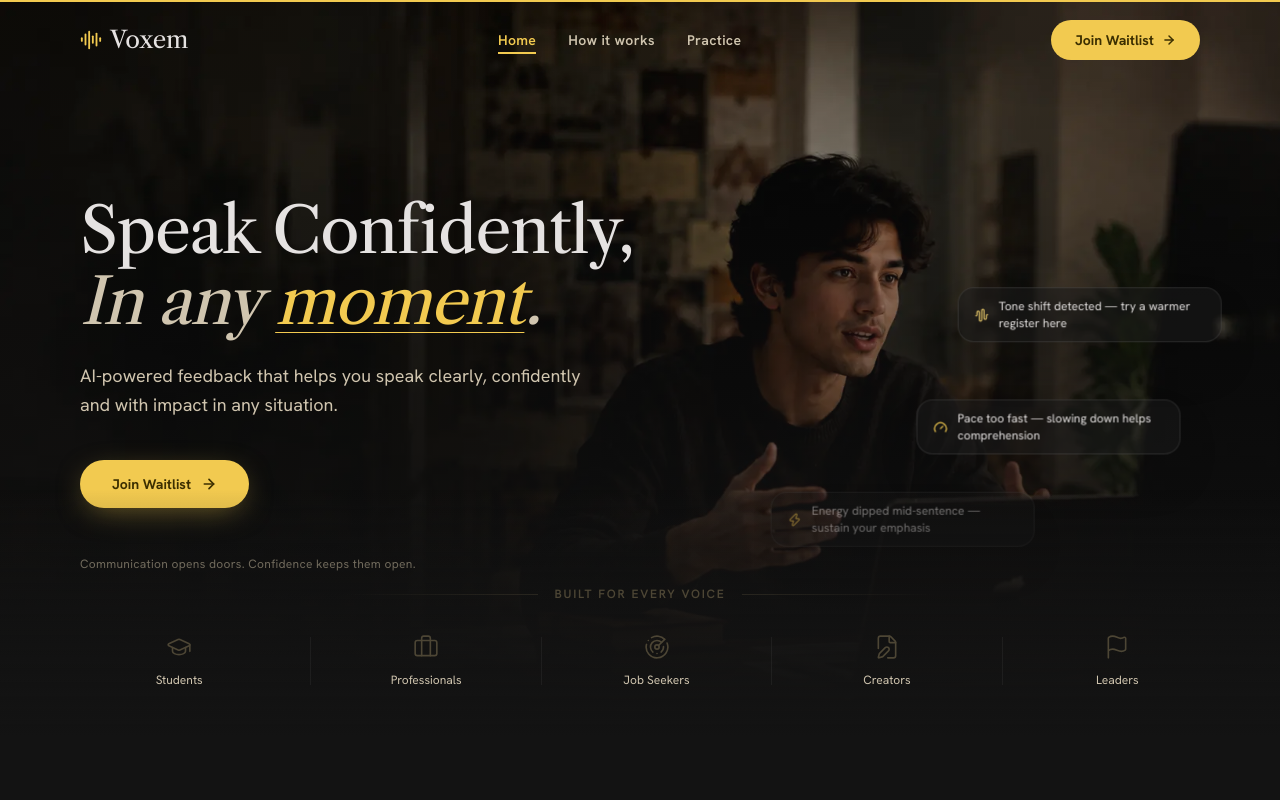
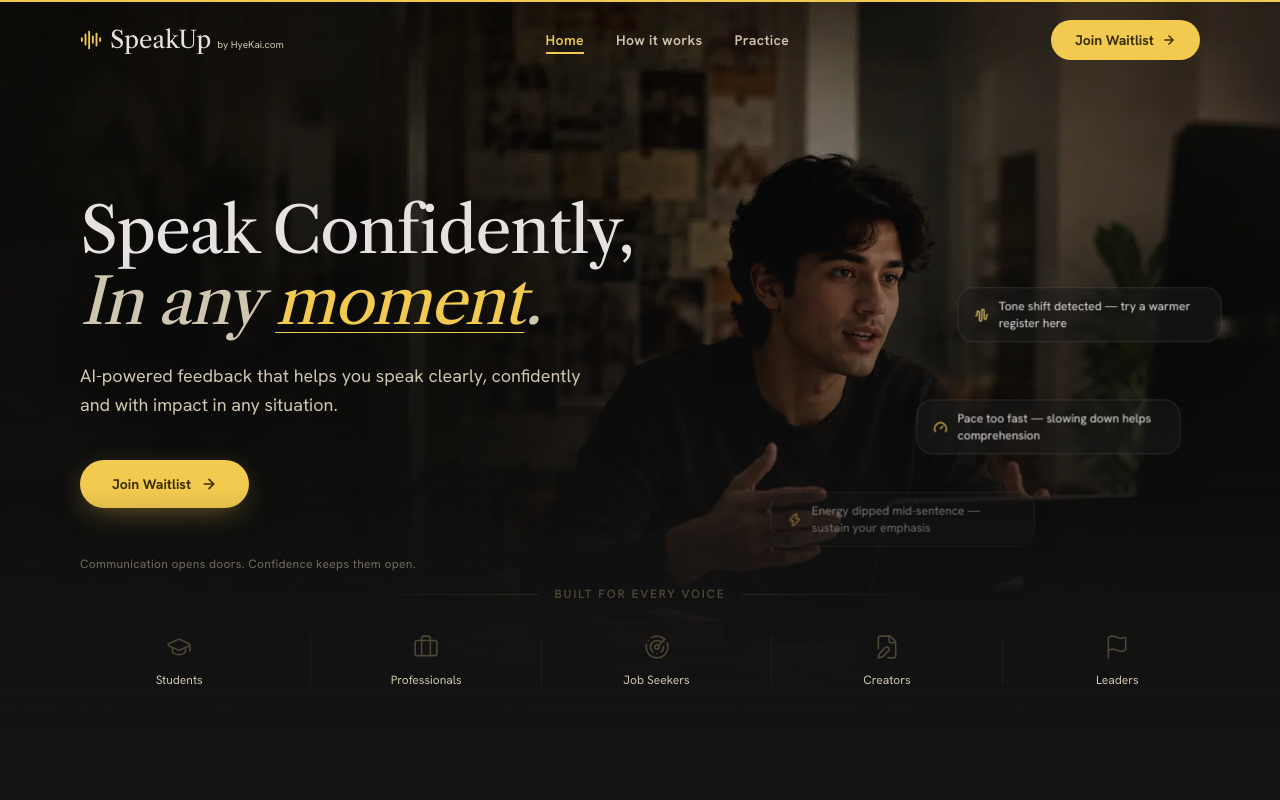
Before and after one commit to SurajAiri/confidence-speak-up, a Next.js app in the folder apps/demo/: page / in a window 1280 px wide. Shown: the top 800 px of the page. Built offline with nearby package versions, Linux system fonts and the light colour scheme.

Commit message:
logo-speakup-changed

```diff
--- a/apps/demo/src/app/layout.tsx
+++ b/apps/demo/src/app/layout.tsx
@@ -7,9 +7,9 @@ import "@fontsource-variable/hanken-grotesk/wght.css";
 import "./globals.css";
 
 export const metadata: Metadata = {
-  title: "Voxem — Speak Confidently, In Any Moment",
+  title: "SpeakUp — Speak Confidently, In Any Moment",
   description:
-    "AI-powered feedback that helps you speak clearly, confidently and with impact in any situation. Practice interviews, debates, and everyday conversations with Voxem.",
+    "AI-powered feedback that helps you speak clearly, confidently and with impact in any situation. Practice interviews, debates, and everyday conversations with SpeakUp.",
 };
 
 export default function RootLayout({
--- a/apps/demo/src/components/dashboard-mock.tsx
+++ b/apps/demo/src/components/dashboard-mock.tsx
@@ -169,7 +169,7 @@ export function DashboardMock() {
       <div className="hidden md:flex w-[150px] shrink-0 flex-col border-r border-white/5 py-5 px-4">
         <div className="flex items-center gap-2 mb-8 px-1">
           <AudioLines size={16} className="text-primary" />
-          <span className="font-sans font-bold text-sm">Voxem</span>
+          <span className="font-sans font-bold text-sm">SpeakUp</span>
         </div>
         <div className="flex flex-col gap-1">
           {[
--- a/apps/demo/src/components/footer.tsx
+++ b/apps/demo/src/components/footer.tsx
@@ -1,4 +1,4 @@
-import { AudioLines } from "lucide-react";
+import { Logo } from "./logo";
 
 function TwitterIcon() {
   return (
@@ -29,12 +29,11 @@ export function Footer() {
       <div className="max-w-[1280px] mx-auto px-5 md:px-20">
         <div className="grid grid-cols-1 md:grid-cols-4 gap-10 md:gap-6">
           <div className="md:col-span-1">
-            <div className="font-display text-xl text-on-surface mb-4 flex items-center gap-2">
-              <AudioLines className="text-primary" size={18} />
-              Voxem
+            <div className="mb-4">
+              <Logo size="sm" />
             </div>
             <p className="font-sans text-xs text-on-surface-variant leading-relaxed">
-              © 2026 Hyekai.com Refined rhetoric for the modern leader.
+              © 2026 HyeKai.com Refined rhetoric for the modern leader.
             </p>
           </div>
 
--- /dev/null
+++ b/apps/demo/src/components/logo.tsx
@@ -0,0 +1,36 @@
+import { AudioLines } from "lucide-react";
+
+const SIZE_MAP = {
+  sm: {
+    icon: 18,
+    name: "text-xl",
+    sub: "text-[9px]",
+    gap: "gap-2",
+  },
+  md: {
+    icon: 22,
+    name: "text-2xl",
+    sub: "text-[10px]",
+    gap: "gap-2",
+  },
+} as const;
+
+export function Logo({ size = "md" }: { size?: keyof typeof SIZE_MAP }) {
+  const s = SIZE_MAP[size];
+
+  return (
+    <span className={`flex items-center ${s.gap} shrink-0`}>
+      <AudioLines className="text-primary" size={s.icon} strokeWidth={2} />
+      <span className="flex items-baseline gap-1.5">
+        <span className={`font-display ${s.name} text-on-surface leading-none`}>
+          SpeakUp
+        </span>
+        <span
+          className={`font-sans ${s.sub} text-on-surface-variant leading-none whitespace-nowrap`}
+        >
+          by HyeKai.com
+        </span>
+      </span>
+    </span>
+  );
+}
--- a/apps/demo/src/components/navbar.tsx
+++ b/apps/demo/src/components/navbar.tsx
@@ -2,7 +2,8 @@
 
 import { useEffect, useState } from "react";
 import { AnimatePresence, motion } from "framer-motion";
-import { AudioLines, Menu, X, ArrowRight } from "lucide-react";
+import { Menu, X, ArrowRight } from "lucide-react";
+import { Logo } from "./logo";
 
 const NAV_LINKS = [
   { label: "Home", href: "#home", active: true },
@@ -40,12 +41,8 @@ export function Navbar() {
       }`}
     >
       <div className="max-w-[1280px] mx-auto flex items-center justify-between h-20 px-5 md:px-20">
-        <a
-          href="#home"
-          className="font-display text-2xl text-on-surface flex items-center gap-2 shrink-0"
-        >
-          <AudioLines className="text-primary" size={22} strokeWidth={2} />
-          Voxem
+        <a href="#home" className="shrink-0">
+          <Logo size="md" />
         </a>
 
         <ul className="hidden md:flex gap-8">
```
